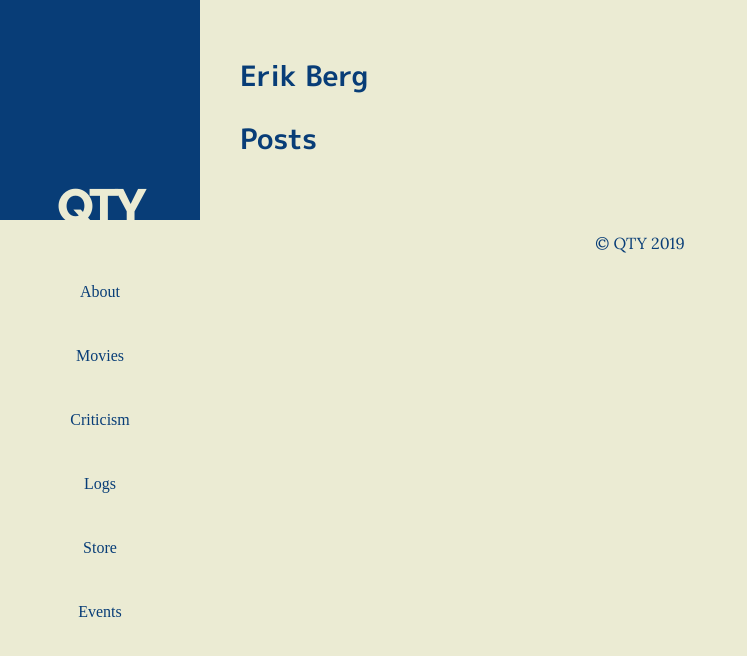
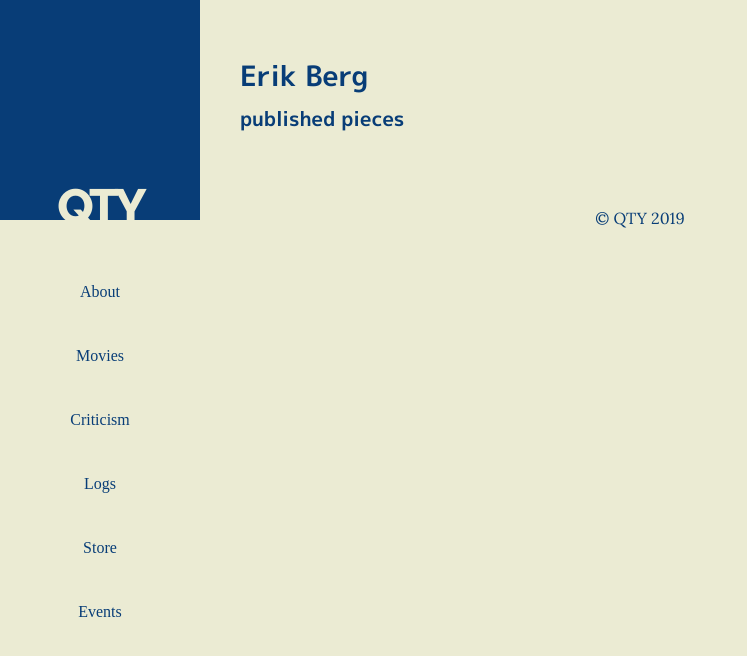
Before and after one commit to naobot/qty-cinema, a Jekyll site: the page built from _authors/erik.md, in a window 1280 px wide. Shown: the top 656 px of the page, without its empty margins (0-747 px from the left). Built offline with Jekyll 4.4.1, drawn with Linux system fonts in a browser that asks for light colours; some web fonts are replaced.

```diff
--- a/_includes/logs.html
+++ b/_includes/logs.html
@@ -1,7 +1,7 @@
 <div class="logs">
 {% for log in site.data.logs %}
 <div class="a-log">
-  <div class="film-image"><a href="{{ log.link }}"><img src="{{ log.image | relative_url }}"></a></div>
+  {% if movie.image and movie.image != '' %}<div class="film-image"><a href="{{ log.link }}"><img src="{{ log.image | relative_url }}"></a></div>{% endif %}
 
   <h1><a href="{{ log.link }}">{{ log.title }}</a></h1>
   <p>{{ log.description | smartify }}</p>
--- a/_layouts/author.html
+++ b/_layouts/author.html
@@ -5,7 +5,7 @@ layout: content
 
 {{ content }}
 
-<h2>Posts</h2>
+<h4>published pieces</h4>
 <ul>
   {% assign filtered_posts = site.posts | where: 'author', page.short_name %}
   {% for post in filtered_posts %}
```
